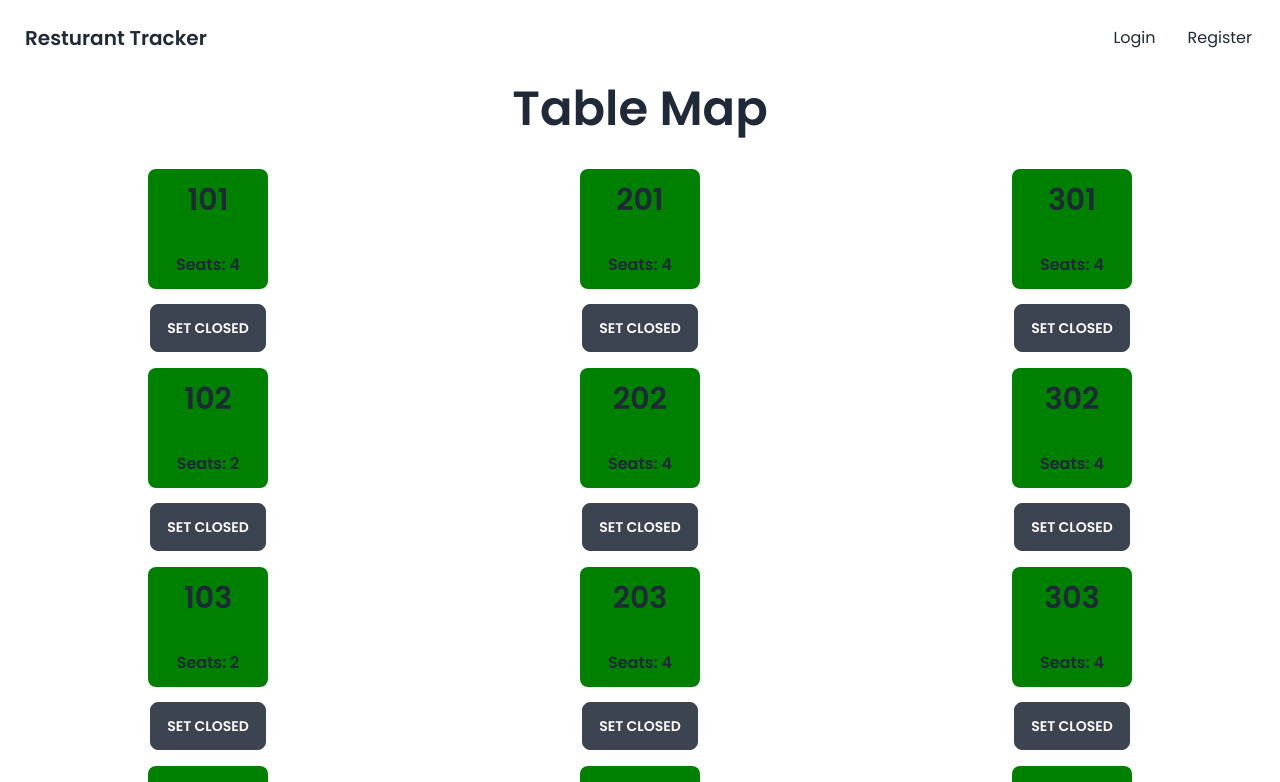
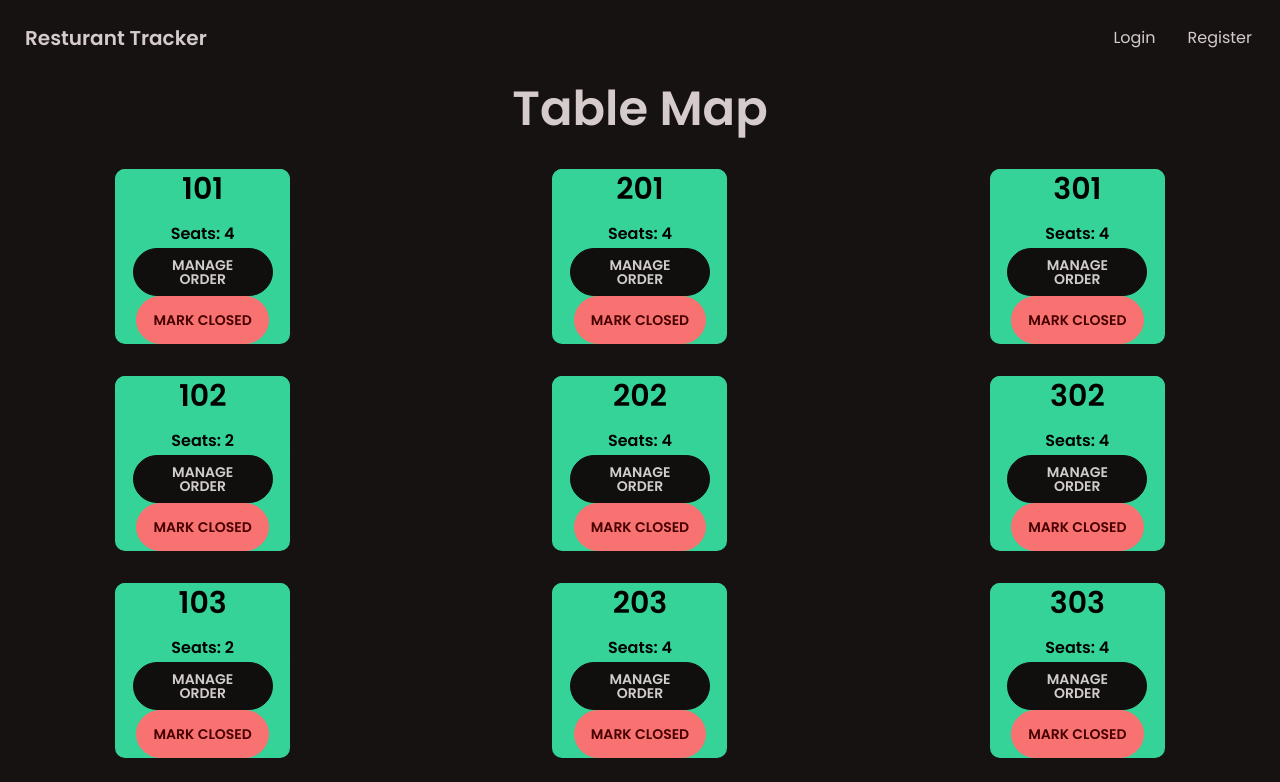
Before and after one commit to TFuray/100hr-ticket-vite, a React (Vite) app in the folder frontend/: page /map in a window 1280 px wide. Shown: the top 782 px of the page. Built offline with nearby package versions, Linux system fonts and the light colour scheme; a web font is replaced by a local one.

Commit message:
style updates

```diff
--- a/frontend/index.html
+++ b/frontend/index.html
@@ -1,5 +1,5 @@
 <!DOCTYPE html>
-<html lang="en">
+<html data-theme="forest" lang="en">
 
 <head>
   <meta charset="UTF-8" />
--- a/frontend/src/App.jsx
+++ b/frontend/src/App.jsx
@@ -18,7 +18,7 @@ function App () {
           <Routes>
             <Route path='/' element={<Dashboard />} />
             <Route path='/login' element={<Login />} />
-            <Route path='/Register' element={<Register />} />
+            <Route path='/register' element={<Register />} />
             <Route path='/map' element={<TableMap />} />
             <Route path='/orders' element={<Orders />} />
           </Routes>
--- a/frontend/src/components/TableIcon.jsx
+++ b/frontend/src/components/TableIcon.jsx
@@ -3,7 +3,7 @@ const Table = ({ open, table, seats}) => {
   return (
     <div
       className='table content-center'
-      style={{ backgroundColor: open ? 'green' : 'red' }}
+      style={{ backgroundColor: open ? 'rgb(54, 211, 153)' : 'rgb(248, 114, 114)' }}
     >
       <h3 className='text-3xl'>{table}</h3>
       <div>Seats: {seats}</div>
--- a/frontend/src/index.css
+++ b/frontend/src/index.css
@@ -270,14 +270,20 @@ h2{
   font-weight: 500;
  }
 
+
+
  div.table{
-  height: 120px;
-  width: 120px;
-  margin-bottom: 15px;
+  color: black;
+  height: 175px;
+  width: 175px;
   display: flex;
   text-align: center;
   flex-direction: column;
   justify-content: space-around;
   font-weight: 600;
-  border-radius: 8px;
+  border-radius: 10px;
  }
+/*
+ button.custom-css{
+
+ } */
--- a/frontend/src/pages/TableMap.jsx
+++ b/frontend/src/pages/TableMap.jsx
@@ -1,8 +1,10 @@
 import { useState, useEffect } from 'react'
 import TableIcon from '../components/TableIcon'
 import tableData from '../data/tables'
+import { useNavigate } from 'react-router-dom'
 
 const TableMap = () => {
+  const navigate = useNavigate()
   const [tableList, setTableList] = useState(tableData)
 
   function handleToggleOpen (id) {
@@ -23,13 +25,16 @@ const TableMap = () => {
     <>
       <h1></h1>
       <h1 className='text-5xl mb-9'>Table Map</h1>
-      <div className='grid grid-rows-5 grid-flow-col gap-4 place-items-center'>
+      <div className='grid grid-rows-5 grid-flow-col gap-8 place-items-center'>
         {tableList.map(table => (
           <div
-            style={
-              ({ backgroundColor: table.open ? 'green' : 'red' },
-              { borderRadius: '5px' })
-            }
+            className='table'
+            key={table.table}
+            style={{
+              backgroundColor: table.open
+                ? 'rgb(54, 211, 153)'
+                : 'rgb(248, 114, 114)'
+            }}
           >
             <TableIcon
               key={table.table}
@@ -37,13 +42,17 @@ const TableMap = () => {
               seats={table.seats}
               table={table.table}
             />
-            <button
-              className='btn'
-              // style={{ backgroundColor: table.open ? 'green' : 'red' }}
-              onClick={() => handleToggleOpen(table.table)}
-            >
-              {table.open ? 'Set Closed' : 'Set Open'}
-            </button>
+            <div className='flex flex-col place-items-center '>
+              <button className='custom-css btn ' style={{ width: '80%' }}>
+                Manage Order
+              </button>
+              <button
+                className={table.open ? 'btn btn-error' : 'btn btn-success'}
+                onClick={() => handleToggleOpen(table.table)}
+              >
+                {table.open ? 'Mark Closed' : 'Set Open'}
+              </button>
+            </div>
           </div>
         ))}
       </div>
```
